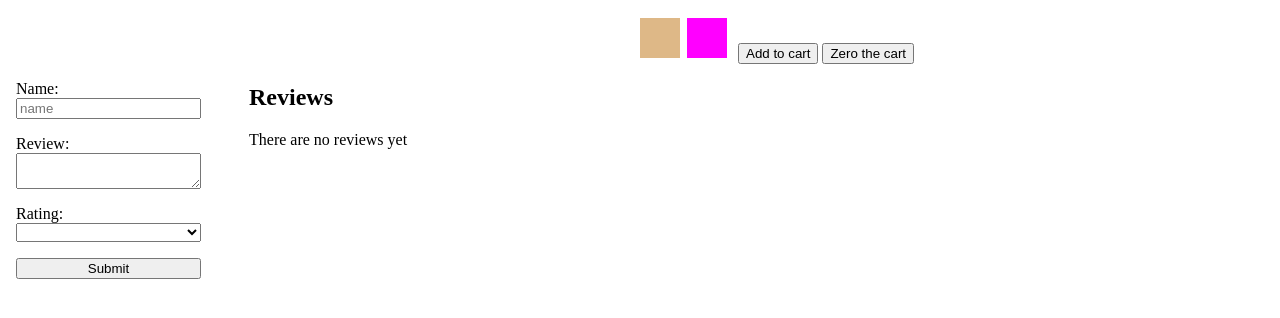
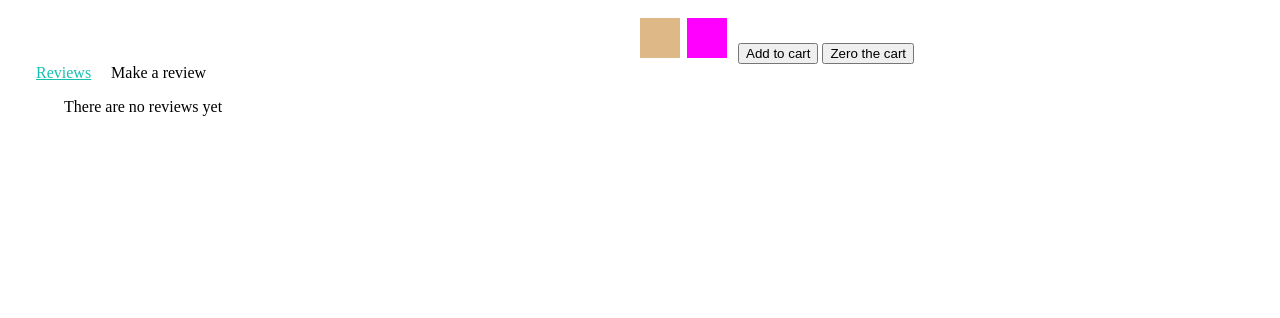
Before and after one commit to Darzwaitz/vue-basic-example-1, a plain HTML site: page index.html in a window 1280 px wide. Shown: the part 388-706 px from the top of the page. Drawn offline with nearby package versions, Linux system fonts and the light colour scheme.

Commit message:
added tabs for reviews - needs to be fixed

```diff
--- a/CSS/style.css
+++ b/CSS/style.css
@@ -84,3 +84,13 @@ h1{
 .disabledButton{
   background-color: #d8d8d8;
 }
+
+.tab {
+  margin-left: 20px;
+  cursor: pointer;
+}
+.activeTab {
+  color: #16C0B0;
+  text-decoration: underline;
+  cursor: pointer;
+}
--- a/main.js
+++ b/main.js
@@ -1,4 +1,4 @@
-//alert('sup');
+// turn on devtools ext
 Vue.config.devtools = true
 Vue.component('product',{
     props: {
@@ -51,22 +51,9 @@ Vue.component('product',{
 
             </div> <!-- / product-info -->
 
+            <product-tabs :reviews="reviews"></product-tabs>
 
-            <product-review @review-submitted="addReview"></product-review>
-
-            <div class="reviews-container">
-                <h2>Reviews</h2>
-                <p v-if="!reviews.length">There are no reviews yet</p>
-                <ul>
-                    <li v-for="review in reviews">
-                        <p>{{ review.name }}</p>
-                        <p>Rating: {{ review.rating }}</p>
-                        <p>{{ review.review }}</p>
-                    </li>
-                </ul>
-            </div>
-
-        </div>
+    </div>
     `,
     data(){
         return {
@@ -195,6 +182,49 @@ Vue.component('product-review',{
         }
     }
 })
+Vue.component('product-tabs', {
+    props: {
+        reviews: {
+            type: Array,
+            required: false
+        }
+    },
+    template: `
+    <div>
+        <span class="tab"
+        :class="{ activeTab: selectedTab === tab }"
+        v-for="(tab, index) in tabs"
+        :key="index"
+        @click="selectedTab = index"
+        >{{ tab }}</span>
+
+        <div v-show="selectedTab === 'Reviews'"
+            class="reviews-container">
+
+            <p v-if="!reviews.length">There are no reviews yet</p>
+            <ul>
+                <li v-for="review in reviews">
+                    <p>{{ review.name }}</p>
+                    <p>Rating: {{ review.rating }}</p>
+                    <p>{{ review.review }}</p>
+                </li>
+            </ul>
+        </div>
+
+
+
+
+        <product-review v-show="selectedTab === 'Make a review'"
+        @review-submitted="addReview"></product-review>
+    </div>
+    `,
+    data() {
+        return {
+            tabs: ['Reviews', 'Make a review'],
+            selectedTab: 'Reviews'
+        }
+    }
+})
 let app = new Vue({
     el: '#app',
     data: {
```
